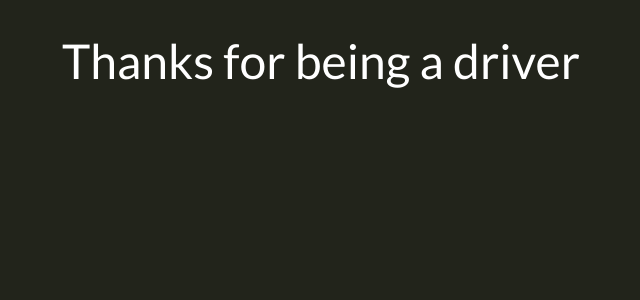
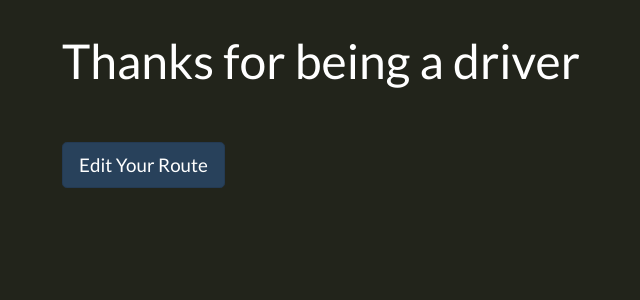
Before and after one commit to joeygaitan/nomad-project, a Django app: page /all_rides/ in a window 1280 px wide. Shown: the part 71-371 px from the top of the page, without its empty margins (23-663 px from the left). Run offline with Django 3.2, Linux system fonts and the light colour scheme; some libraries are stand-ins or nearby versions.

Commit message:
[update] driver page

```diff
--- a/accounts/templates/accounts/home.html
+++ b/accounts/templates/accounts/home.html
@@ -12,7 +12,10 @@
     <form>
         <center>
         <button class="btn btn-primary" formaction="{% url 'get-ride-page' %}">Need A Ride?</button>
+        {% if request.user.profile.is_passenger %}
         <button class="btn btn-primary" formaction="{% url 'list-rides-page' %}">Available Rides</button>
+        {% else %}
+        {% endif %}
         </center>
     </form>
 
--- a/accounts/templates/accounts/profile_list.html
+++ b/accounts/templates/accounts/profile_list.html
@@ -21,10 +21,14 @@
             {% endfor %}
         {% else %}
             <div class="alert alert-primary" role="alert">No pages to display.</div>
+
         {% endif %}
 
     {% else %}
     <h1> Thanks for being a driver</h1>
+    <br><br>
+    <a href="{% url 'get-ride-page' %}" class="btn btn-primary btn-lg active" role="button" aria-pressed="true">Edit Your Route</a>
+
     {% endif %}
 
 
```
Also changed, not shown: db.sqlite3.
